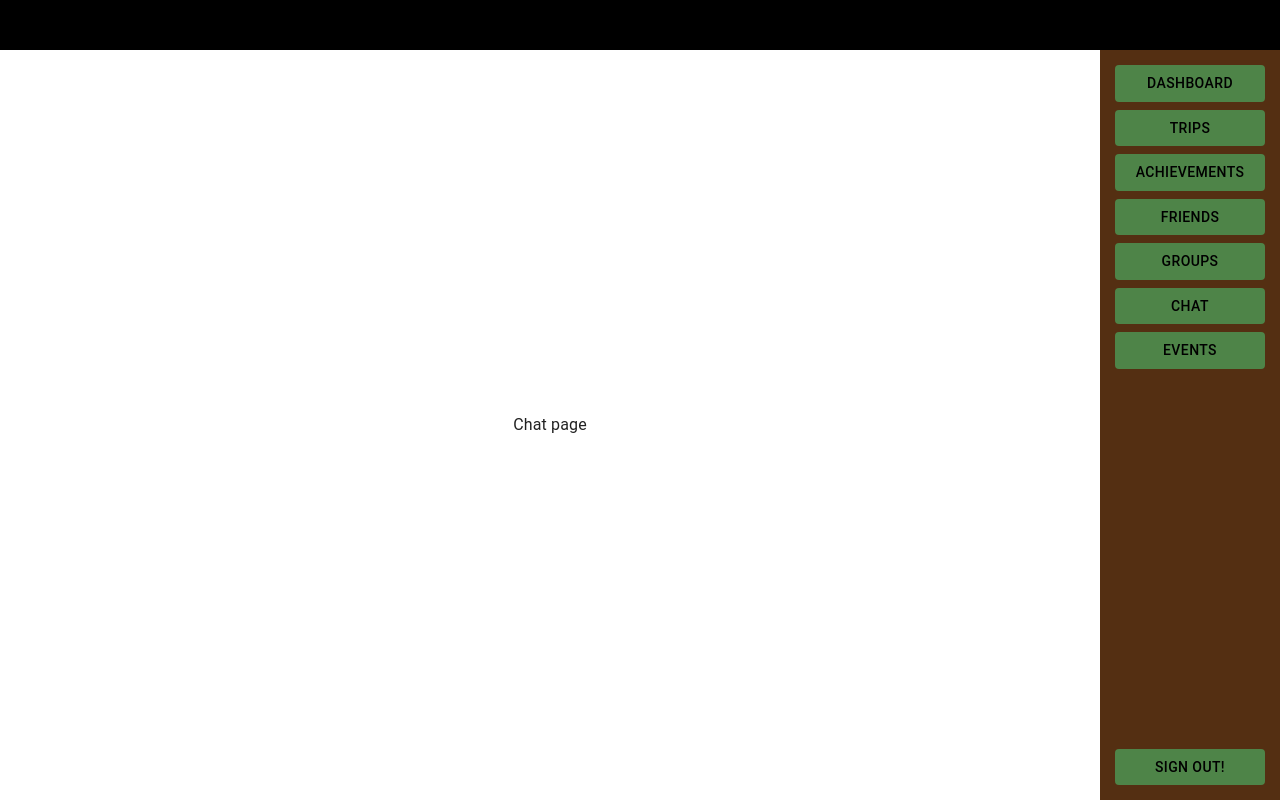
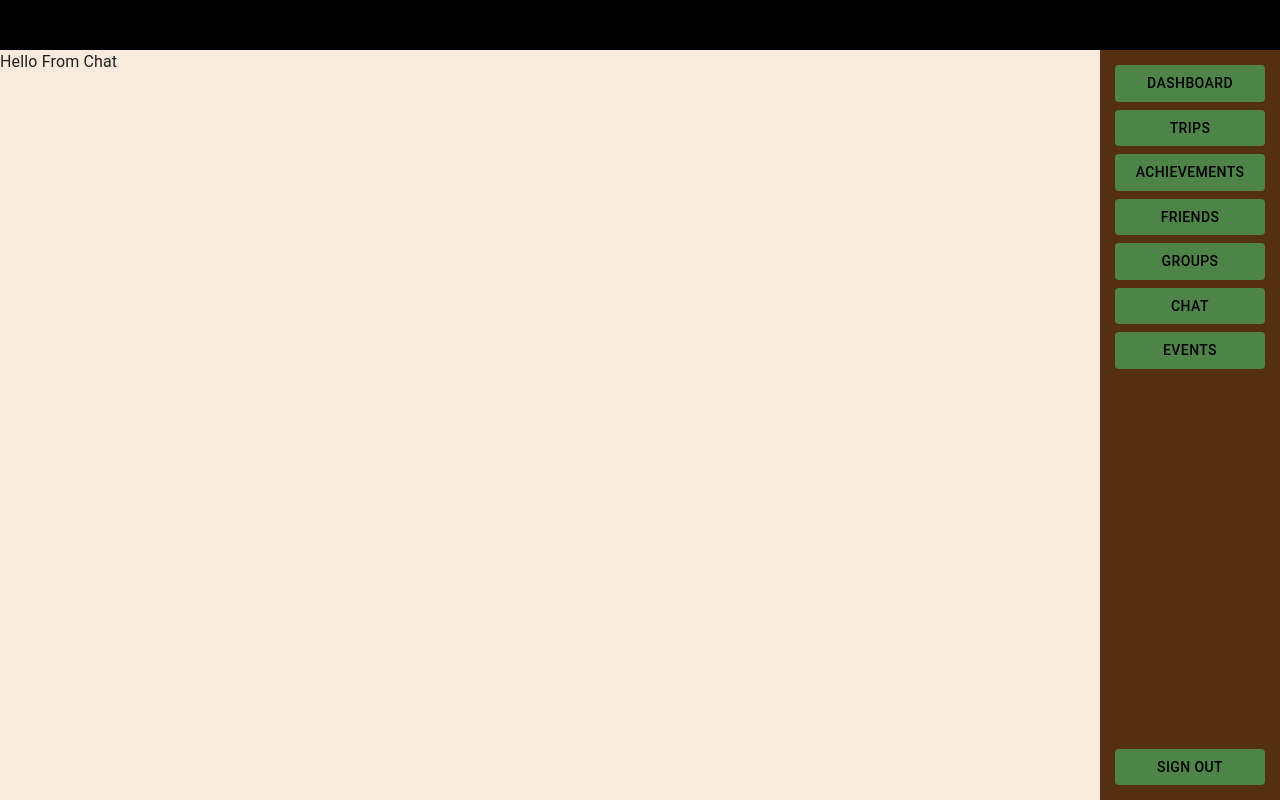
Before and after one commit to toveson/web-VNTR, a Next.js app: page /chat in a window 1280 px wide. Built offline with nearby package versions, Linux system fonts and the light colour scheme.

Commit message:
Made NavBar component and added basic layout to all pages

```diff
--- a/app/(pages)/chat/page.tsx
+++ b/app/(pages)/chat/page.tsx
@@ -1,4 +1,9 @@
-const ChatPage = () => {
-  return <div>Chat page</div>;
-};
-export default ChatPage;
+import { Stack } from "@mui/material";
+
+export default function Chat() {
+  return (
+    <Stack style={{ backgroundColor: "#F8EBDE", flexGrow: 1 }}>
+      Hello From Chat
+    </Stack>
+  );
+}
--- /dev/null
+++ b/app/components/NavBar.tsx
@@ -0,0 +1,53 @@
+import { Stack, Button } from "@mui/material";
+import Link from "next/link";
+
+export default function NavBar() {
+  const buttons = [
+    { label: "Dashboard", href: "/dashboard" },
+    { label: "Trips", href: "/trips" },
+    { label: "Achievements", href: "/achievements" },
+    { label: "Friends", href: "/friends" },
+    { label: "Groups", href: "/groups" },
+    { label: "Chat", href: "/chat" },
+    { label: "Events", href: "/events" },
+  ];
+
+  return (
+    <Stack
+      spacing={1}
+      alignItems="center"
+      style={{
+        backgroundColor: "#542F12",
+        width: "180px",
+        justifyContent: "space-between",
+      }}
+    >
+      <Stack spacing={1} style={{ paddingTop: "15px" }}>
+        {buttons.map((button) => (
+          <Link href={button.href} passHref key={button.label}>
+            <Button
+              style={{
+                backgroundColor: "#4E8448",
+                color: "#000000",
+                width: "150px",
+              }}
+            >
+              {button.label}
+            </Button>
+          </Link>
+        ))}
+      </Stack>
+      <Stack style={{ paddingBottom: "15px" }} spacing={1}>
+        <Button
+          style={{
+            backgroundColor: "#4E8448",
+            color: "#000000",
+            width: "150px",
+          }}
+        >
+          Sign Out
+        </Button>
+      </Stack>
+    </Stack>
+  );
+}
--- a/app/layout.tsx
+++ b/app/layout.tsx
@@ -1,7 +1,7 @@
 import type { Metadata } from "next";
 import CssBaseline from "@mui/material/CssBaseline";
-import { Stack, Button } from "@mui/material";
-import Link from "next/link";
+import { Stack } from "@mui/material";
+import NavBar from "./components/NavBar";
 
 export const metadata: Metadata = {
   title: "+VNTR",
@@ -13,15 +13,6 @@ export default function RootLayout({
 }: {
   children: React.ReactNode;
 }) {
-  const buttons = [
-    { label: "Dashboard", href: "/dashboard" },
-    { label: "Trips", href: "/trips" },
-    { label: "Achievements", href: "/achievements" },
-    { label: "Friends", href: "/friends" },
-    { label: "Groups", href: "/groups" },
-    { label: "Chat", href: "/chat" },
-    { label: "Events", href: "/events" },
-  ];
   return (
     <>
       <CssBaseline />
@@ -47,48 +38,12 @@ export default function RootLayout({
           >
             <Stack
               direction="row"
-              justifyContent="center"
-              alignItems="center"
-              style={{ flex: 1 }} // Added flex: 1 to center the children Stack
+              style={{ flex: 1 }}
             >
               {children}
             </Stack>
-            <Stack
-              spacing={1}
-              alignItems="center"
-              style={{
-                backgroundColor: "#542F12",
-                width: "180px",
-                justifyContent: "space-between",
-              }}
-            >
-              <Stack spacing={1} style={{ paddingTop: "15px" }}>
-                {buttons.map((button) => (
-                  <Link href={button.href} passHref key={button.label}>
-                    <Button
-                      style={{
-                        backgroundColor: "#4E8448",
-                        color: "#000000",
-                        width: "150px",
-                      }}
-                    >
-                      {button.label}
-                    </Button>
-                  </Link>
-                ))}
-              </Stack>
-              <Stack style={{ paddingBottom: "15px" }}>
-                <Button
-                  style={{
-                    backgroundColor: "#4E8448",
-                    color: "#000000",
-                    width: "150px",
-                  }}
-                >
-                  Sign Out!
-                </Button>
-              </Stack>
-            </Stack>
+            {/* the NavBar should only be rendered when a user is logged in */}
+            <NavBar />
           </Stack>
         </body>
       </html>
--- a/app/page.tsx
+++ b/app/page.tsx
@@ -1,6 +1,5 @@
-// import Image from 'next/image';
-// import styles from './page.module.css';
+import { Stack } from "@mui/material";
 
 export default function Home() {
-  return <main>Hello world from the home page</main>;
+  return <Stack style={{ backgroundColor: "#F8EBDE", flexGrow: 1 }}>Home Route</Stack>;
 }
```
Also changed, not shown: app/(pages)/achievements/page.tsx (+8 -3 lines), app/(pages)/dashboard/page.tsx (+9 -4 lines), app/(pages)/events/page.tsx (+9 -4 lines), app/(pages)/friends/page.tsx (+9 -4 lines), app/(pages)/groups/page.tsx (+9 -4 lines), app/(pages)/trips/page.tsx (+9 -4 lines).
